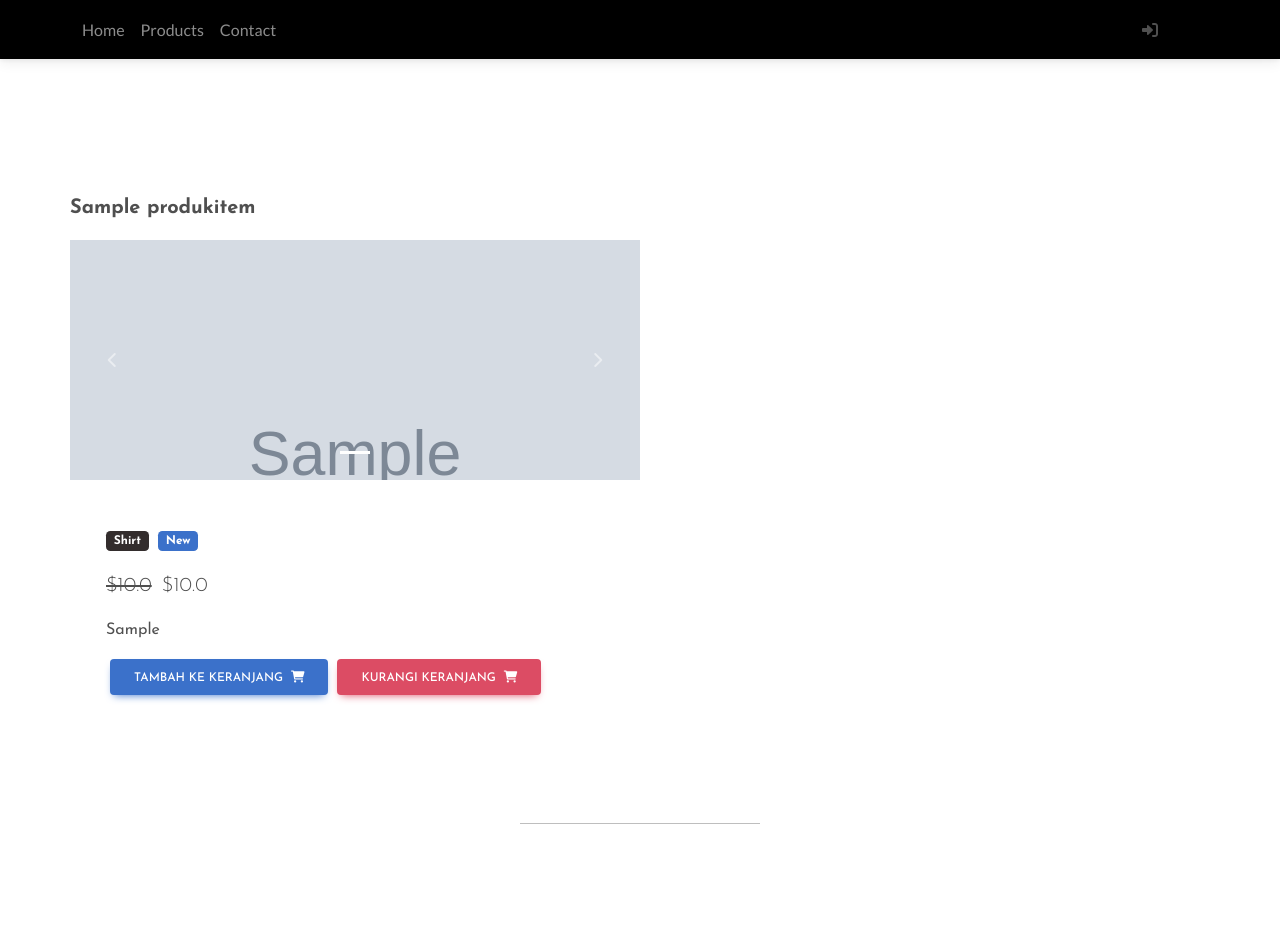
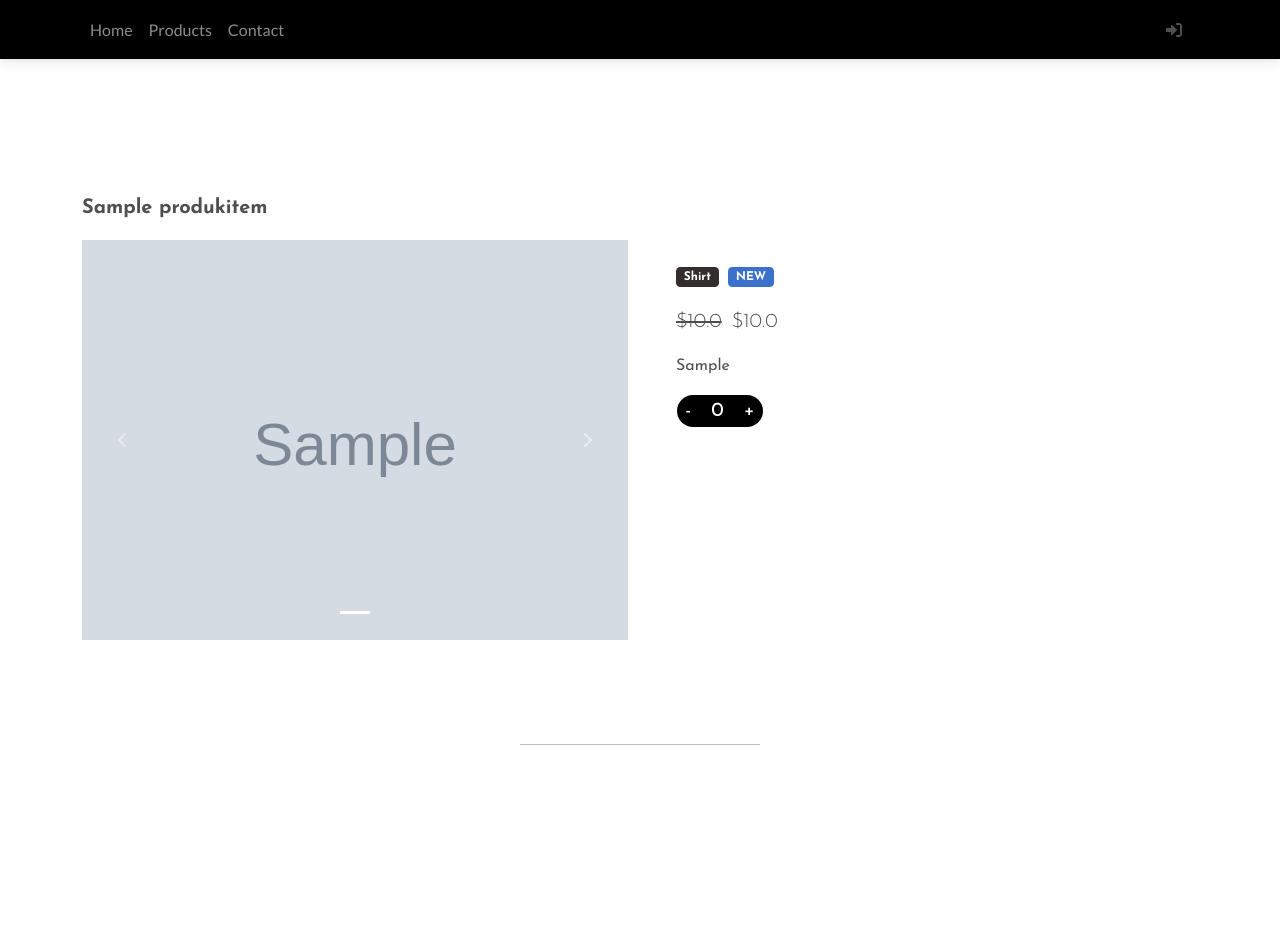
Before and after one commit to rhwnmlsyr/nyoba-aja, a Django app: a page that uses ecomm/ecomm/templates/navbar.html in a window 1280 px wide. Shown: the top 935 px of the page. Run offline with Django 4.2, Linux system fonts and the light colour scheme; tables that the repository leaves empty hold one stand-in row (values such as "Sample post"); grey boxes marked "Sample" are stand-in pictures; style sheets or scripts are compiled from the project's sources; some libraries are stand-ins or nearby versions.

Commit message:
wip page product-detail

```diff
--- a/ecomm/ecomm/templates/navbar.html
+++ b/ecomm/ecomm/templates/navbar.html
@@ -56,7 +56,9 @@
                 </a>
             {% else %}
                 <a class="nav-link me-3" href="{% url 'account_login' %}">
-                <i class="fas fa-right-to-bracket"></i>
+                    <i class="fas fa-right-to-bracket"></i>
+                </a>
+
             {% endif %}
         </div>
         <!-- Right elements -->
--- a/ecomm/ecomm/templates/product_detail.html
+++ b/ecomm/ecomm/templates/product_detail.html
@@ -1,7 +1,6 @@
 {% extends 'base.html' %}
 
 {% block content%}
-
 <!--Main layout-->
 <main class="mt-5 pt-4">
     <div class="container mt-5">
@@ -10,7 +9,6 @@
             <!--Grid column-->
             <strong><p style="font-size: 20px;">{{ object.nama_produk }}</p></strong>
             <div class="col-md-6 mb-4">
-
                 <div id="carouselExampleIndicators" class="carousel slide" data-mdb-ride="carousel">
                     <div class="carousel-indicators">
                         {% for image in object.images.all %}
@@ -24,10 +22,10 @@
                         ></button>
                         {% endfor %}
                     </div>
-                    <div class="carousel-inner">
+                    <div class="carousel-inner product-detail-container">
                         {% for image in object.images.all %}
                         <div class="carousel-item {% if forloop.first %}active{% endif %}">
-                            <img src="{{ image.gambar.url }}" class="d-block w-100" alt="Wild Landscape"/>
+                            <img src="{{ image.gambar.url }}" class="product-picture-detail" alt="Wild Landscape"/>
                         </div>
                         {% endfor %}
                     </div>
@@ -41,7 +39,6 @@
                     </button>
                 </div>
             </div>
-
             <!--Grid column-->
 
             <!--Grid column-->
@@ -49,22 +46,8 @@
                 <!--Content-->
                 <div class="p-4">
                     <div class="mb-3">
-                        <a href="">
-                            <span class="badge bg-dark me-1">{{ object.get_kategori_display }}</span>
-                        </a>
-                        {% if object.label == 'NEW' %}
-                        <a href="">
-                            <span class="badge bg-{{ object.get_label_display }} me-1">New</span>
-                        </a>
-                        {% elif object.label == 'SALE' %}
-                        <a href="">
-                            <span class="badge bg-{{ object.get_label_display }} me-1">Sale</span>
-                        </a>
-                        {% else %}
-                        <a href="">
-                            <span class="badge bg-{{ object.get_label_display }} me-1">Bestseller</span>
-                        </a>
-                        {% endif %}
+                        <span class="badge bg-dark me-1">{{ object.get_kategori_display }}</span>
+                        <span class="badge bg-{{ object.get_label_display }} me-1">{{ object.label }}</span>
                     </div>
 
                     <p class="lead">
@@ -79,14 +62,17 @@
                     </p>
 
                     <p>{{ object.deskripsi }}</p>
-                    <a href="{{ object.get_add_to_cart_url }}" class="btn btn-primary ms-1">
-                        Tambah ke keranjang
-                        <i class="fas fa-shopping-cart ms-1"></i>
-                    </a>
-                    <a href="{{ object.get_remove_from_cart_url }}" class="btn btn-danger ms-1" >
-                        Kurangi keranjang
-                        <i class="fas fa-shopping-cart ms-1"></i>
-                    </a>
+
+                    <div class="button-cart">
+                        <a href="{{ object.get_remove_from_cart_url }}" class="button-cart-element left">-</a>
+                        {% if product_quantity %}
+                            <p class="button-cart-quantity">{{ product_quantity }}</p>
+                        {% else %}
+                            <p class="button-cart-quantity">0</p>
+                        {% endif %}
+                        <a href="{{ object.get_add_to_cart_url }}" class="button-cart-element right">+</a>
+                    </div>
+
                 </div>
                 <!--Content-->
             </div>
--- a/ecomm/ecomm/templates/products.html
+++ b/ecomm/ecomm/templates/products.html
@@ -18,7 +18,7 @@
                 </form>
                 <form class="w-auto py-1" style="max-width: 12rem">
                     <select class="form-control rounded-0">
-                        <option value="">All</option>
+                        <option value="">All Categories</option>
                         <option value="option1">Rings</option>
                         <option value="option2">Necklaces</option>
                         <option value="option3">Tiara</option>
--- a/ecomm/ecomm/urls.py
+++ b/ecomm/ecomm/urls.py
@@ -19,11 +19,15 @@
 from django.contrib import admin
 from django.urls import path, include
 
+# from toko.views import CustomLoginView, CustomLogoutView
+
 urlpatterns = [
     path('admin/', admin.site.urls),
     path('accounts/', include('allauth.urls')),
     path('paypal/', include('paypal.standard.ipn.urls')),
     path('', include('toko.urls', namespace='toko')),
+    # path('accounts/login/', CustomLoginView.as_view(), name='account_login'),
+    # path('accounts/logout/', CustomLogoutView.as_view(), name='account_logout'),
 ]
 
 if settings.DEBUG:
--- a/ecomm/static/css/custom.scss
+++ b/ecomm/static/css/custom.scss
@@ -35,6 +35,12 @@
 
 a{
     color: black;
+
+    &.button{
+        // padding: 0.25rem;
+        display: flex;
+        align-items: center;
+    }
     &:hover{
         color: $gold;
         transform: 0.5s;
--- a/ecomm/static/css/scss/buttons.scss
+++ b/ecomm/static/css/scss/buttons.scss
@@ -17,6 +17,45 @@
         background-color: white;
         border: 2px solid #000;
         border-radius: 5rem;
-        padding: 0 0.75rem;
+        padding: 0 0.5rem;
+        &:hover{
+            border: 2px solid $gold;
+        }
+    }
+    &-cart{
+        display: flex;
+        flex-direction: row;
+        align-items: center;
+        justify-content: center;
+        font-size: 1.25rem;
+
+        width: 3.5rem;
+        height: 2rem;
+        gap: 0.75rem;
+        margin-left: 1rem;
+        background-color: black;
+        border: 1px solid black;
+        // border-radius: 1rem;
+        &-element{
+            color: white;
+            background-color: black;
+            padding: 0 0.5rem;
+            &.left{
+                border-radius: 2rem 0 0 2rem;
+            }
+            &.right{
+                border-radius: 0 2rem 2rem 0;
+            }
+            &:hover{
+                background-color: grey;
+                color: black;
+                transition: 0.25s;
+            }
+        }
+        &-quantity{
+            color: white;
+            margin: 0;
+            padding: 0;
+        }
     }
 }
--- a/ecomm/static/css/scss/containers.scss
+++ b/ecomm/static/css/scss/containers.scss
@@ -36,7 +36,18 @@
         border-radius: 1rem;
         margin-bottom: 1rem;
         object-fit: cover;
+        &-detail{
+            object-fit: cover;
+            width: 100%;
+        }
     }
+    &-detail-container{
+        height: 25rem;
+    }
+}
+
+.test{
+    border: 1px solid black;
 }
 
 .home-body{
--- a/ecomm/static/css/scss/images.scss
+++ b/ecomm/static/css/scss/images.scss
@@ -25,10 +25,10 @@
         }
     }
     &-collection{
-        width: 35%;
-        max-width: 100%;
-        height: auto;
+        width: 100%;
+        height: 25rem;
         filter: brightness(25%);
+        object-fit: cover;
         &:hover{
             cursor: pointer;
             filter: brightness(100%);
--- a/ecomm/toko/views.py
+++ b/ecomm/toko/views.py
@@ -6,7 +6,6 @@
 from django.utils import timezone
 from django.views import generic
 from paypal.standard.forms import PayPalPaymentsForm
-
 
 from .forms import CheckoutForm
 from .models import ProdukItem, OrderProdukItem, Order, AlamatPengiriman, Payment
@@ -20,17 +19,30 @@
     template_name = 'product_detail.html'
     queryset = ProdukItem.objects.all()
 
+    def get_context_data(self, **kwargs):
+        context = super().get_context_data(**kwargs)
+        if self.request.user.is_authenticated:
+            product = self.get_object()
+            order_query = Order.objects.filter(user=self.request.user, ordered=False)
+            if order_query.exists():
+                order = order_query[0]
+                order_produk_item = order.produk_items.filter(produk_item=product).first()
+                if order_produk_item:
+                    product_quantity = order_produk_item.quantity
+                    context['product_quantity'] = product_quantity
+        return context
+
 class CheckoutView(LoginRequiredMixin, generic.FormView):
     def get(self, *args, **kwargs):
         form = CheckoutForm()
         try:
             order = Order.objects.get(user=self.request.user, ordered=False)
             if order.produk_items.count() == 0:
-                messages.warning(self.request, 'Belum ada belajaan yang Anda pesan, lanjutkan belanja')
+                messages.warning(self.request, 'You have not added anything to your cart')
                 return redirect('toko:home-produk-list')
         except ObjectDoesNotExist:
             order = {}
-            messages.warning(self.request, 'Belum ada belajaan yang Anda pesan, lanjutkan belanja')
+            messages.warning(self.request, 'You have not added anything to your cart')
             return redirect('toko:home-produk-list')
 
         context = {
@@ -66,10 +78,10 @@
                 else:
                     return redirect('toko:payment', payment_method='stripe')
 
-            messages.warning(self.request, 'Gagal checkout')
+            messages.warning(self.request, 'Checkout failed')
             return redirect('toko:checkout')
         except ObjectDoesNotExist:
-            messages.error(self.request, 'Tidak ada pesanan yang aktif')
+            messages.error(self.request, 'No active orders')
             return redirect('toko:order-summary')
 
 class PaymentView(LoginRequiredMixin, generic.FormView):
@@ -113,7 +125,7 @@
             template_name = 'order_summary.html'
             return render(self.request, template_name, context)
         except ObjectDoesNotExist:
-            messages.error(self.request, 'Tidak ada pesanan yang aktif')
+            messages.error(self.request, 'No active orders')
             return redirect('/')
 
 def add_to_cart(request, slug):
@@ -130,18 +142,18 @@
             if order.produk_items.filter(produk_item__slug=produk_item.slug).exists():
                 order_produk_item.quantity += 1
                 order_produk_item.save()
-                pesan = f"ProdukItem sudah diupdate menjadi: { order_produk_item.quantity }"
+                pesan = f"You have { order_produk_item.quantity } {order_produk_item.produk_item.nama_produk} in your cart"
                 messages.info(request, pesan)
                 return redirect('toko:produk-detail', slug = slug)
             else:
                 order.produk_items.add(order_produk_item)
-                messages.info(request, 'ProdukItem pilihanmu sudah ditambahkan')
+                messages.info(request, f'{order_produk_item.produk_item.nama_produk} has been added to your cart')
                 return redirect('toko:produk-detail', slug = slug)
         else:
             tanggal_order = timezone.now()
             order = Order.objects.create(user=request.user, tanggal_order=tanggal_order)
             order.produk_items.add(order_produk_item)
-            messages.info(request, 'ProdukItem pilihanmu sudah ditambahkan')
+            messages.info(request, f'{order_produk_item.produk_item.nama_produk} has been added to your cart')
             return redirect('toko:produk-detail', slug = slug)
     else:
         return redirect('/accounts/login')
@@ -156,25 +168,30 @@
             order = order_query[0]
             if order.produk_items.filter(produk_item__slug=produk_item.slug).exists():
                 try:
-                    order_produk_item = OrderProdukItem.objects.filter(
-                        produk_item=produk_item,
-                        user=request.user,
-                        ordered=False
-                    )[0]
+                    # order_produk_item = OrderProdukItem.objects.filter(
+                    #     produk_item=produk_item,
+                    #     user=request.user,
+                    #     ordered=False
+                    # )[0]
+                    order_produk_item = order.produk_items.get(produk_item=produk_item, ordered=False)
+                    if order_produk_item.quantity > 1:
+                        order_produk_item.quantity -= 1
+                        order_produk_item.save()
+                        pesan = f"One {order_produk_item.produk_item.nama_produk} removed from cart"
+                    else:
+                        order.produk_items.remove(order_produk_item)
+                        order_produk_item.delete()
+                        pesan = f"{order_produk_item.produk_item.nama_produk} removed from cart"
 
-                    order.produk_items.remove(order_produk_item)
-                    order_produk_item.delete()
-
-                    pesan = f"ProdukItem sudah dihapus"
                     messages.info(request, pesan)
                     return redirect('toko:produk-detail',slug = slug)
                 except ObjectDoesNotExist:
-                    print('Error: order ProdukItem sudah tidak ada')
+                    print(f'Error: {order_produk_item.produk_item.nama_produk} does not exist')
             else:
-                messages.info(request, 'ProdukItem tidak ada')
+                messages.info(request, f'This item does not exist in your cart')
                 return redirect('toko:produk-detail',slug = slug)
         else:
-            messages.info(request, 'ProdukItem tidak ada order yang aktif')
+            messages.info(request, f'No active orders of {order_produk_item.produk_item.nama_produk}')
             return redirect('toko:produk-detail',slug = slug)
     else:
         return redirect('/accounts/login')
@@ -200,17 +217,17 @@
             order.ordered = True
             order.save()
 
-            messages.info(request, 'Pembayaran sudah diterima, terima kasih')
+            messages.info(request, 'Payment recieved, thank you for your patronage')
             return redirect('toko:home-produk-list')
         except ObjectDoesNotExist:
-            messages.error(request, 'Periksa kembali pesananmu')
+            messages.error(request, 'Please check your orders again')
             return redirect('toko:order-summary')
     else:
         return redirect('/accounts/login')
 
 # @csrf_exempt
 def paypal_cancel(request):
-    messages.error(request, 'Pembayaran dibatalkan')
+    messages.error(request, 'Payment cancelled')
     return redirect('toko:order-summary')
 
 class products(generic.ListView):
```
Also changed, not shown: ecomm/ecomm/templates/home.html (+12 -6 lines), ecomm/toko/models.py (+6 -1 lines).
